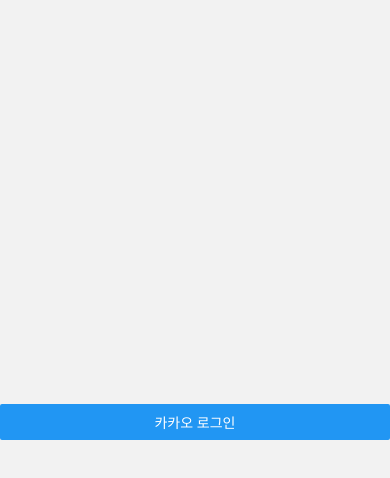
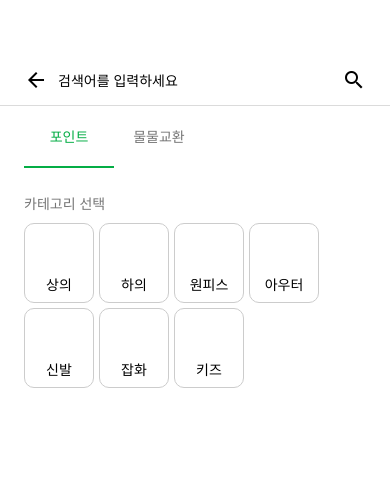
Before and after one commit to Treen-app/front-end, a React Native app in the folder TreenApp/: screen /Search in a window 390 px wide. Before the commit this address had no page. Shown: the top 478 px of the page. Built offline with nearby package versions, Linux system fonts and the light colour scheme.

Commit message:
[DESIGN] 검색화면 - 키워드, 카테고리 / 포인트, 물물교환 선택

```diff
--- a/TreenApp/App.tsx
+++ b/TreenApp/App.tsx
@@ -145,14 +145,15 @@
 import ExchangeProductDetailScreen from './src/pages/ExchangeProductDetailScreen'; // 교환 상품 상세 화면
 import ProfileEditScreen from './src/pages/ProfileEditScreen'; // 프로필 수정 화면
 import ChatScreen from './src/pages/ChatScreen'; // 채팅 화면
-import KakaoLoginScreen from './src/pages/KakaoLoginScreen'; // 채팅 화면
+import KakaoLoginScreen from './src/pages/KakaoLoginScreen'; // 카카오로그인 화면
+import SearchScreen from './src/pages/SearchScreen'; // 카카오로그인 화면
 
 const Stack = createStackNavigator();
 
 function App() {
   return (
     <NavigationContainer>
-      <Stack.Navigator initialRouteName="KakaoLogin">
+      <Stack.Navigator initialRouteName="Search">
         <Stack.Screen
           name="Login"
           component={LoginScreen}
@@ -442,6 +443,28 @@
             headerShown: false, // 상단 헤더를 숨기기
           }}
         />
+        <Stack.Screen
+          name="Search"
+          component={SearchScreen}
+          options={({ navigation }) => ({
+            headerShown: false,
+            headerStyle: {
+              elevation: 0, // Android에서 그림자 없애기
+              shadowOpacity: 0, // iOS에서 그림자 없애기
+              borderBottomWidth: 0, // 모든 플랫폼에서 선 제거
+            },
+            // headerLeft: () => (
+            //   <TouchableOpacity onPress={() => navigation.goBack()} style={{ paddingHorizontal: 10,}}>
+            //     <Icon name="arrow-back" size={24} color="black"/>
+            //   </TouchableOpacity>
+            // ),
+            // headerRight: () => (
+            //   <TouchableOpacity onPress={() => navigation.goBack()} style={{ paddingHorizontal: 10 }}>
+            //     <Icon name="search" size={24} color="black" />
+            //   </TouchableOpacity>
+            // ),
+          })}
+        />
       </Stack.Navigator>
     </NavigationContainer>
   );
--- /dev/null
+++ b/TreenApp/src/pages/SearchScreen.tsx
@@ -0,0 +1,195 @@
+import React, { useState } from "react";
+import { View, TextInput, Text, TouchableOpacity, Keyboard, StyleSheet } from "react-native";
+import Icon from 'react-native-vector-icons/MaterialIcons';
+
+const SearchScreen = () => {
+  const [searchText, setSearchText] = useState("");
+  const [selectedCategory, setSelectedCategory] = useState<string | null>(null);
+  const tabs = ['포인트', '물물교환'];
+  const [selectedTab, setSelectedTab] = useState('포인트');
+  const categories = ["상의", "하의", "원피스", "아우터", "신발", "잡화", "키즈"];
+
+  const handleCategorySelect = (category: string) => {
+    setSelectedCategory(category === selectedCategory ? null : category);
+    setSearchText(category === selectedCategory ? "" : category);
+  };
+
+  const handleRemoveCategory = () => {
+    setSelectedCategory(null);
+    setSearchText("");
+  };
+
+  return (
+    <View style={styles.container}>
+      {/* 검색창 */}
+      <View style={styles.searchContainer}>
+        <TouchableOpacity>
+            <Icon name="arrow-back" size={24} color="black"/>
+        </TouchableOpacity>
+        <View style={styles.inputAndCategoryContainer}>
+            <TextInput
+            style={styles.searchInput}
+            placeholder="검색어를 입력하세요"
+            value={searchText}
+            onChangeText={setSearchText}
+            onSubmitEditing={Keyboard.dismiss}
+            />
+            {selectedCategory && (
+            <View style={styles.selectedCategory}>
+                <Text style={styles.selectedCategoryText}>{selectedCategory}</Text>
+                <TouchableOpacity onPress={handleRemoveCategory} style={styles.removeButton}>
+                <Text style={styles.removeText}>X</Text>
+                </TouchableOpacity>
+            </View>
+            )}
+        </View>
+        <TouchableOpacity>
+            <Icon name="search" size={24} color="black" />
+        </TouchableOpacity>
+      </View>
+
+
+      <View style={styles.tabContainer}>
+        {tabs.map((tab) => (
+          <TouchableOpacity
+            key={tab}
+            onPress={() => setSelectedTab(tab)}
+            style={[
+              styles.tab,
+              selectedTab === tab && styles.selectedTab,
+            ]}
+          >
+            <Text
+              style={[
+                styles.tabText,
+                selectedTab === tab && styles.selectedTabText,
+              ]}
+            >
+              {tab}
+            </Text>
+          </TouchableOpacity>
+        ))}
+      </View>
+
+
+      {/* 카테고리 선택 */}
+      <Text style={[styles.selectedCategoryText, {paddingLeft: 24}]}>카테고리 선택</Text>
+      <View style={styles.categoriesContainer}>
+        {categories.map((category) => (
+          <TouchableOpacity
+            key={category}
+            style={[
+              styles.categoryButton,
+              selectedCategory === category && styles.selectedButton,
+            ]}
+            onPress={() => handleCategorySelect(category)}
+          >
+            <Text style={[styles.categoryText, selectedCategory === category && styles.selectedText]}>
+              {category}
+            </Text>
+          </TouchableOpacity>
+        ))}
+      </View>
+    </View>
+  );
+};
+
+const styles = StyleSheet.create({
+  container: {
+    flex: 1,
+    // padding: 16,
+    backgroundColor: "#fff",
+  },
+  inputAndCategoryContainer: {
+    flexDirection: "row",
+    alignItems: "center",
+    flex: 1,
+  },
+  searchContainer: {
+    flexDirection: "row",
+    alignItems: "center",
+    marginTop: 60,
+    paddingHorizontal: 24,
+    paddingBottom: 5,
+    borderBottomWidth: 1,
+    borderBottomColor: "#DBDBDB"
+  },
+  searchInput: {
+    paddingHorizontal: 10,
+    height: 40,
+  },
+  selectedCategory: {
+    flexDirection: "row",
+    alignItems: "center",
+    backgroundColor: "white",
+    borderWidth: 1,
+    borderColor: "#767676",
+    borderRadius: 10,
+    marginLeft: 8,
+    marginRight: 10,
+    paddingHorizontal: 10,
+    height: 28,
+  },
+  selectedCategoryText: {
+    fontSize: 14,
+    color: "#767676",
+  },
+  removeButton: {
+    marginLeft: 8,
+  },
+  removeText: {
+    fontSize: 14,
+    color: "#767676",
+  },
+  categoriesContainer: {
+    flexDirection: "row",
+    flexWrap: "wrap",
+    gap: 5,
+    marginTop: 10,
+    paddingHorizontal: 24,
+  },
+  categoryButton: {
+    width: 70,
+    borderWidth: 1,
+    borderColor: "#ccc",
+    borderRadius: 10,
+    paddingTop: 50,
+    paddingBottom: 8,
+    alignItems: "center"
+  },
+  selectedButton: {
+    backgroundColor: "#4caf50",
+    borderColor: "#4caf50",
+  },
+  categoryText: {
+    fontSize: 14,
+  },
+  selectedText: {
+    color: "#fff",
+  },
+
+  tabContainer: {
+    flexDirection: 'row',
+    marginHorizontal: 24,
+    marginBottom: 25
+  },
+  tab: {
+    // flex: 0.5,
+    paddingVertical: 20,
+    alignItems: 'center',
+    width: 90
+  },
+  selectedTab: {
+    borderBottomWidth: 2.5,
+    borderBottomColor: '#04AD45',
+  },
+  tabText: {
+    fontSize: 14,
+    color: '#767676',
+  },
+  selectedTabText: {
+    color: '#04AD45',
+  },
+});
+
+export default SearchScreen;
```
